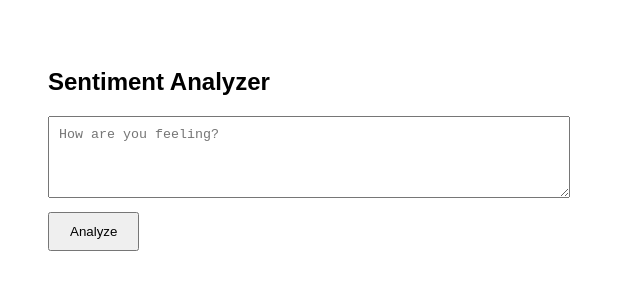
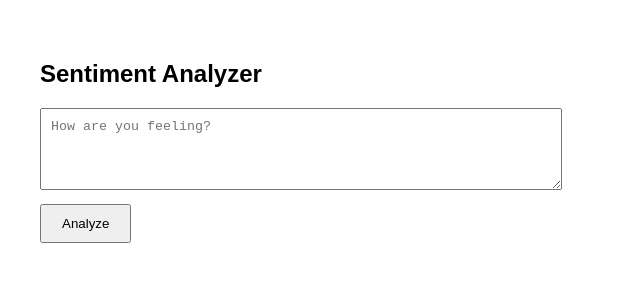
Before and after one commit to kashifullah2/KBIT, a React app in the folder frontend/: page / in a window 1280 px wide. Shown: the top 300 px of the page, without its empty margins (0-640 px from the left). Built offline with nearby package versions, Linux system fonts and the light colour scheme; the HTML template or start-up script is replaced by a standard one.

Commit message:
Clean history and remove

```diff
--- a/frontend/src/index.css
+++ b/frontend/src/index.css
@@ -1 +1,4 @@
-GROQ_API_KEY="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"
+body {
+  margin: 0;
+  font-family: sans-serif;
+}
```
